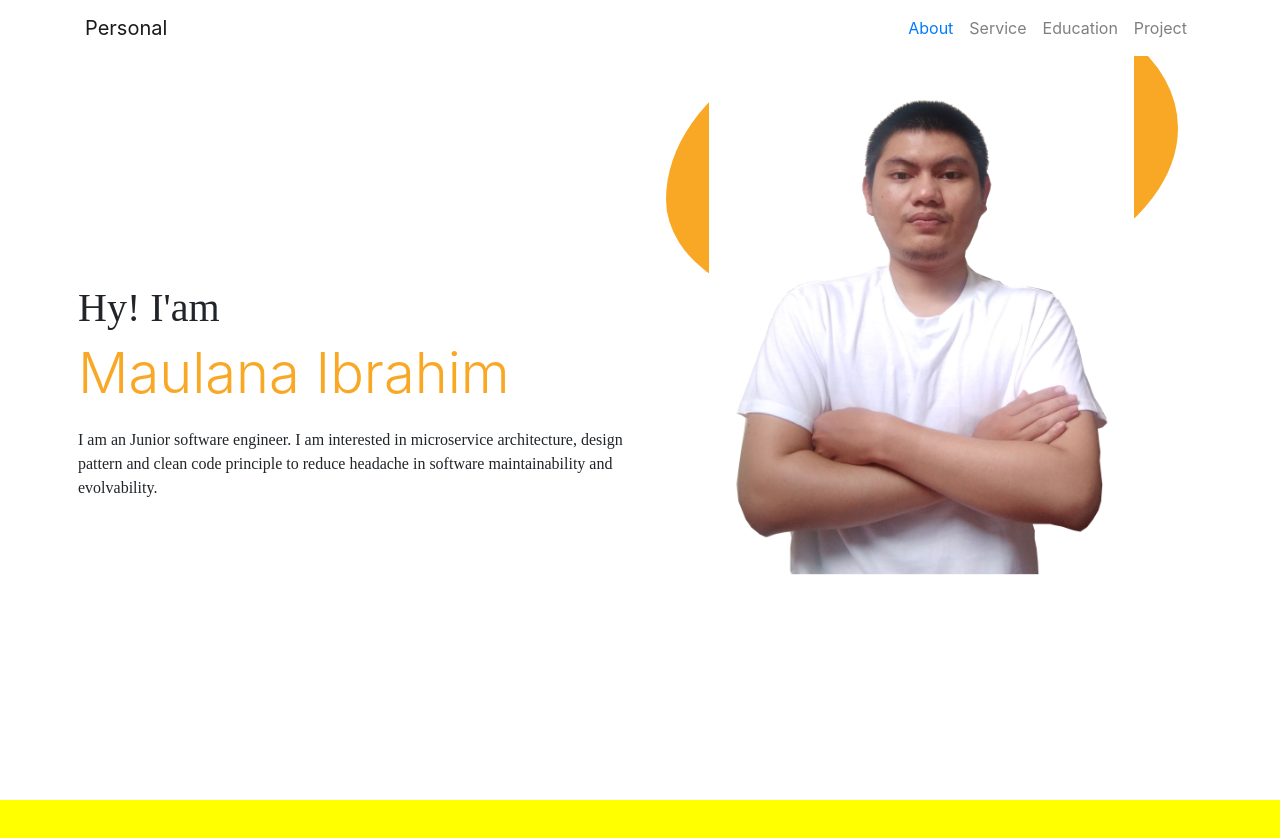
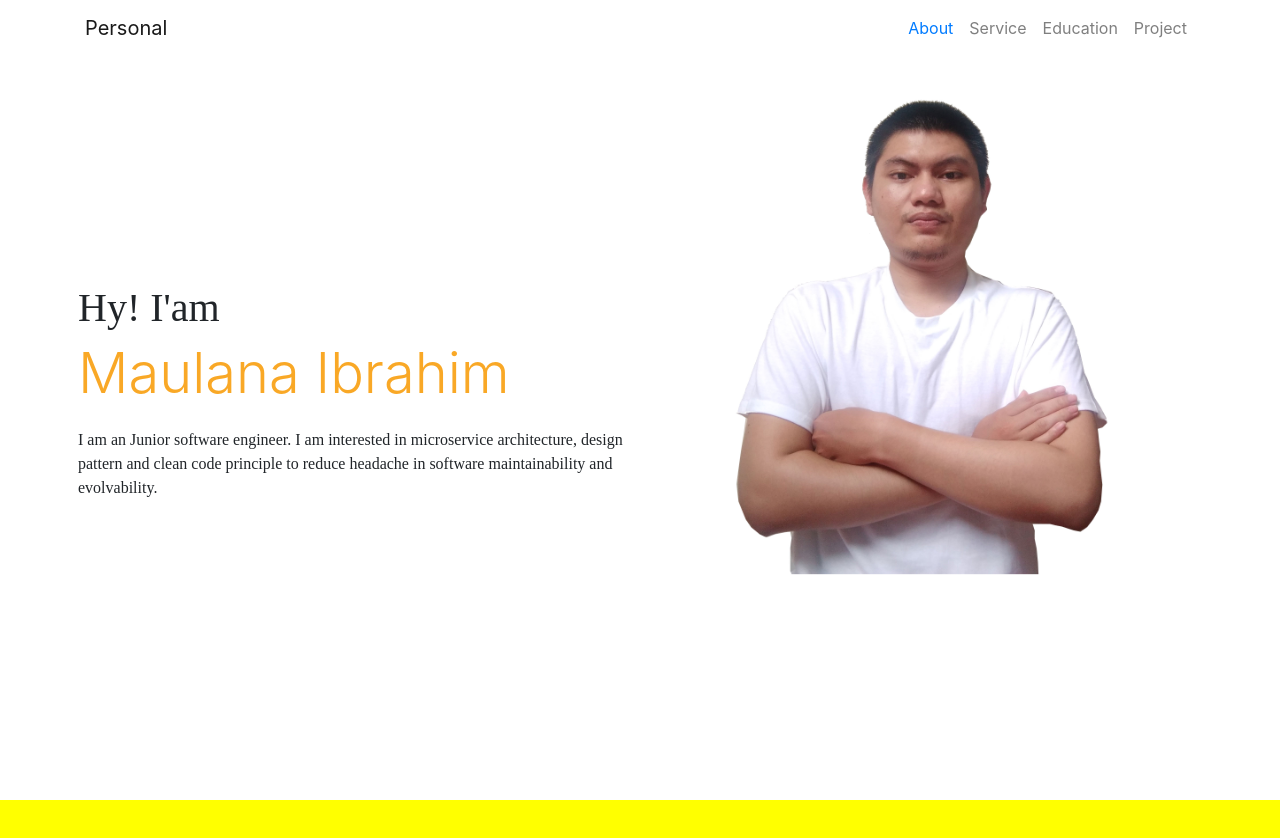
Before and after one commit to MaulIbra/react_profile, a React (Create React App) app: page / in a window 1280 px wide. Shown: the top 838 px of the page. Built offline with nearby package versions, Linux system fonts and the light colour scheme.

Commit message:
change about ui

```diff
--- a/src/component/About.js
+++ b/src/component/About.js
@@ -19,7 +19,6 @@ const About = () => {
                 </Col>
                 <Col className="right-about">
                     <img src={profile_image} alt=""/>
-                    <div className="shape"/>
                 </Col>
             </Row>
 
```
